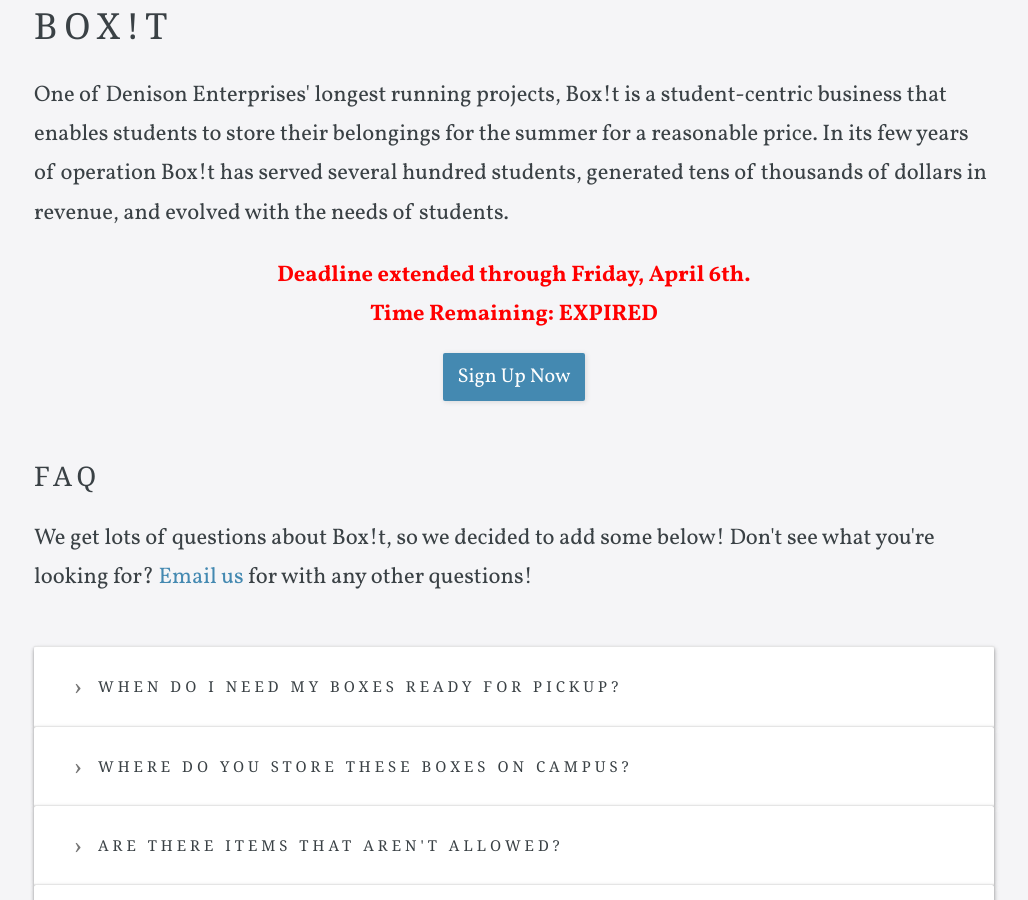
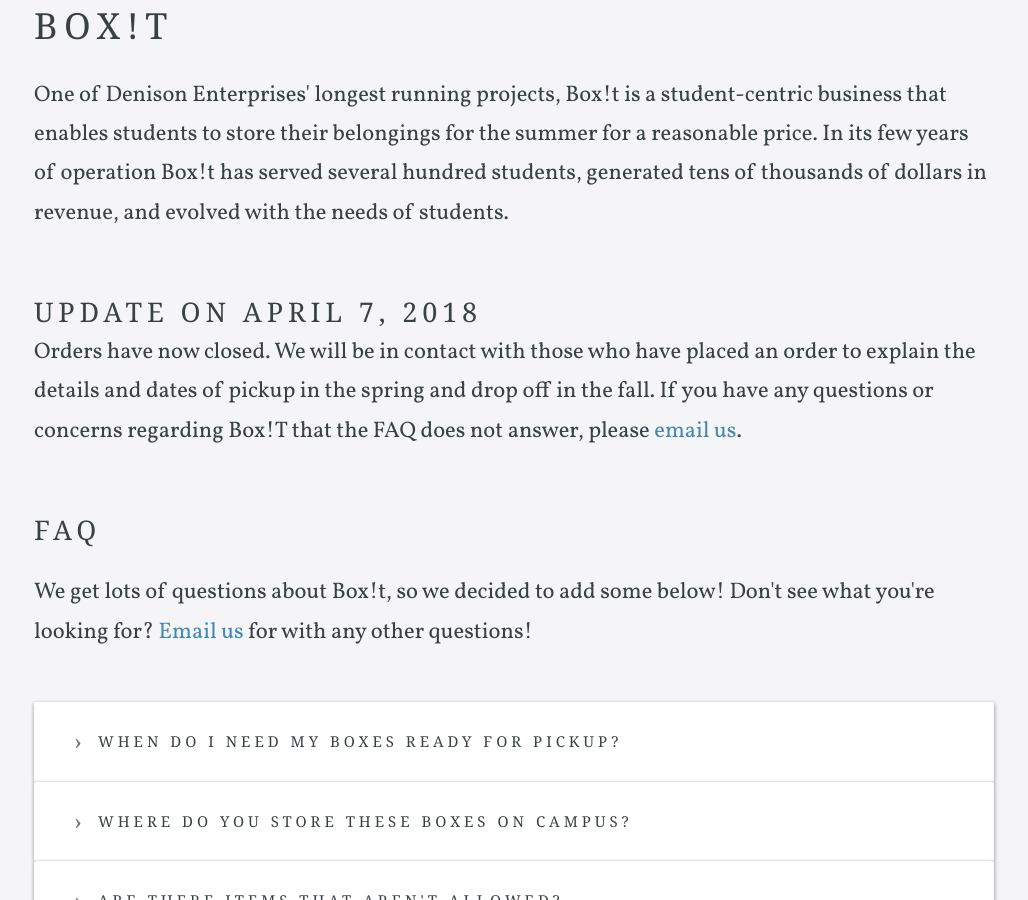
Before and after one commit to DenisonEnterprises/DenisonEnterprises.github.io, a Jekyll site: the page built from box-it.html, in a window 1280 px wide and 900 px high, scrolled down 501 px. Shown: the whole window, without its empty margins (126-1154 px from the left). Built offline with Jekyll 4.4.1, drawn with Linux system fonts in a browser that asks for light colours; some web fonts are replaced.

Commit message:
Orders closed notice

```diff
--- a/box-it.html
+++ b/box-it.html
@@ -10,6 +10,7 @@
 <div class="editable">
     <p>One of Denison Enterprises' longest running projects, Box!t is a student-centric business that enables students to store their belongings for the summer for a reasonable price. In its few years of operation Box!t has served several hundred students, generated tens of thousands of dollars in revenue, and evolved with the needs of students.</p>
 
+	<!--
     <p><b><center  style="color: red;">Deadline extended through Friday, April 6th.</center>
     <center style="color: red;">Time Remaining: <a id="demo" style="color: red;"></a></center></b></p>
 
@@ -47,6 +48,11 @@
     <div style="text-align: center;">
         <a class="btn" href="https://denison.wufoo.com/forms/mzd7tqg02nhlq2/">Sign Up Now </a>
     </div>
+
+	-->
+
+	<h3>Update on April 7, 2018</h3>
+	Orders have now closed. We will be in contact with those who have placed an order to explain the details and dates of pickup in the spring and drop off in the fall. If you have any questions or concerns regarding Box!T that the FAQ does not answer, please <a href="mailto:{{ site.data.company.contact_email_address }}">email us</a>.
 
     <h3>FAQ</h3>
     <p>We get lots of questions about Box!t, so we decided to add some below! Don't see what you're looking for? <a href="mailto:{{ site.data.company.contact_email_address }}">Email us</a> for with any other questions!</p>
```
